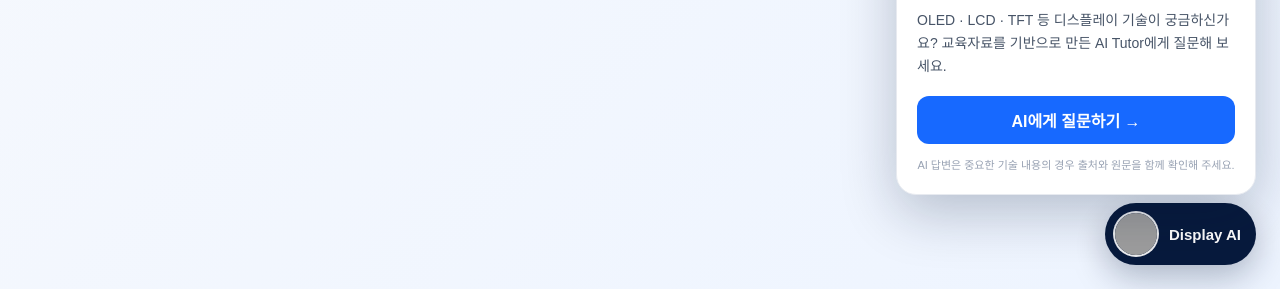
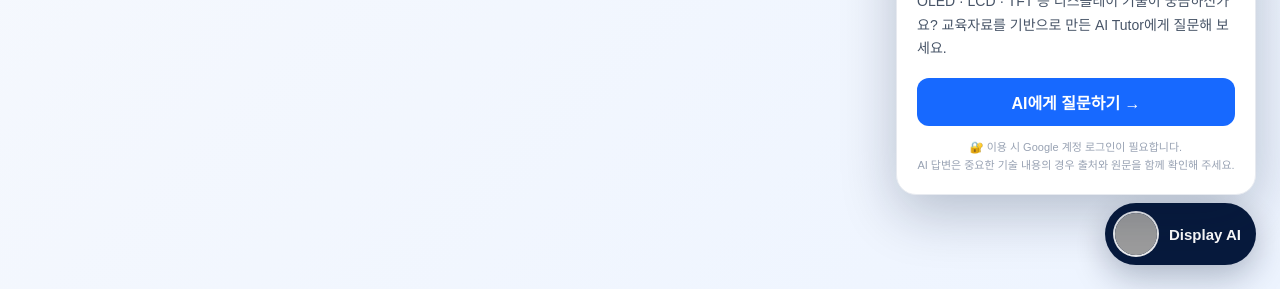
Before and after one commit to ces623/display-ai-tutor, a plain HTML site: page index.html in a window 1280 px wide. Both pictures are taken after a click on the button "Display AI". Shown: the part 511-800 px from the top of the page. Drawn offline with Linux system fonts and the light colour scheme; grey boxes are pictures that could not be loaded.

Commit message:
Add files via upload

```diff
--- a/index.html
+++ b/index.html
@@ -36,7 +36,8 @@
       <div class="ai-tag">디스플레이 기술, AI에게 물어보세요.</div>
       <p>OLED · LCD · TFT 등 디스플레이 기술이 궁금하신가요? 교육자료를 기반으로 만든 AI Tutor에게 질문해 보세요.</p>
       <a class="ai-link" href="https://buly.kr/CWwxc0E" target="_blank" rel="noopener noreferrer">AI에게 질문하기 →</a>
-      <p class="ai-note">AI 답변은 중요한 기술 내용의 경우 출처와 원문을 함께 확인해 주세요.</p>
+      <p class="ai-note">🔐 이용 시 Google 계정 로그인이 필요합니다.<br>
+AI 답변은 중요한 기술 내용의 경우 출처와 원문을 함께 확인해 주세요.</p>
     </div>
   </div>
   <button id="display-ai-launcher" type="button" aria-expanded="false" aria-controls="display-ai-panel">
```
